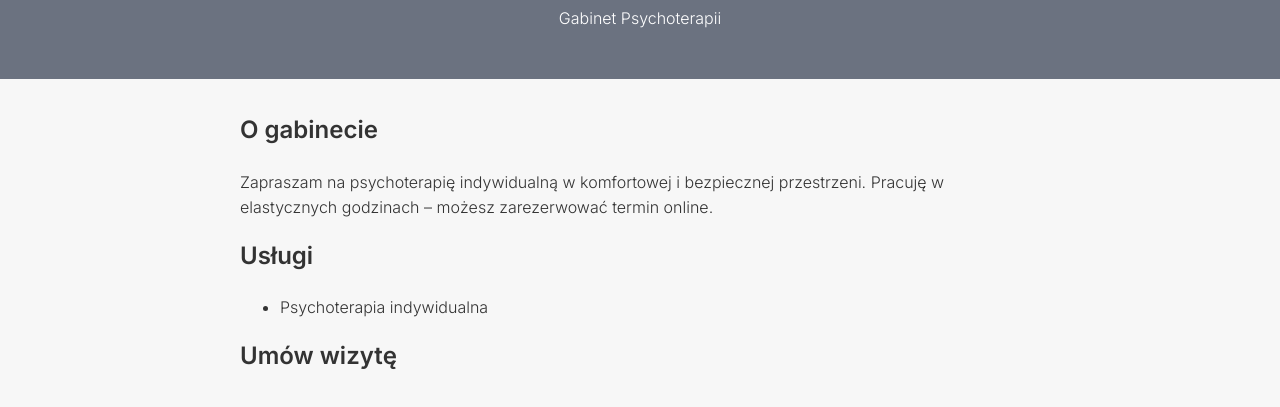
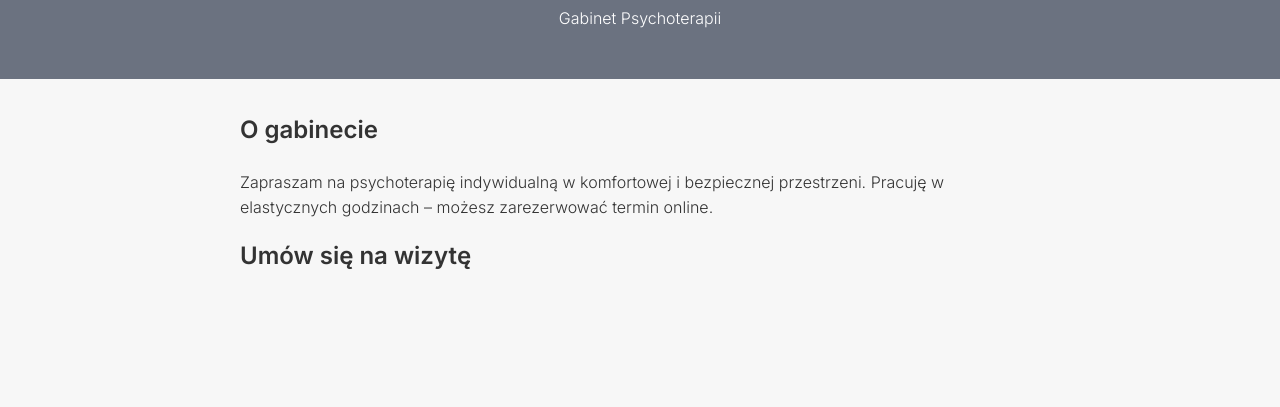
Before and after one commit to suah86/GabinetWWW, a plain HTML site: page index.html in a window 1280 px wide. Shown: the part 99-506 px from the top of the page. Drawn offline with Linux system fonts and the light colour scheme; a script that the page names is missing.

Commit message:
Update index.html

```diff
--- a/index.html
+++ b/index.html
@@ -48,15 +48,10 @@
     <h2>O gabinecie</h2>
     <p>Zapraszam na psychoterapię indywidualną w komfortowej i bezpiecznej przestrzeni. Pracuję w elastycznych godzinach – możesz zarezerwować termin online.</p>
 
-    <h2>Usługi</h2>
-    <ul>
-      <li>Psychoterapia indywidualna</li>
-    </ul>
-
-    <h2>Umów wizytę</h2>
+    <h2>Umów się na wizytę</h2>
     <div class="widget">
-<div class="calendly-inline-widget" data-url="https://calendly.com/bil-jaroslaw/sesja-stacjonarna-50min?background_color=f1a8a8&text_color=a600b1&primary_color=ffffff" style="min-width:320px;height:700px;"></div>
-<script type="text/javascript" src="https://assets.calendly.com/assets/external/widget.js" async></script>
+      <div class="calendly-inline-widget" data-url="https://calendly.com/bil-jaroslaw/sesja-stacjonarna-50min?background_color=f1a8a8&text_color=a600b1&primary_color=ffffff" style="min-width:320px;height:700px;"></div>
+      <script type="text/javascript" src="https://assets.calendly.com/assets/external/widget.js" async></script>
     </div>
 
 
```
